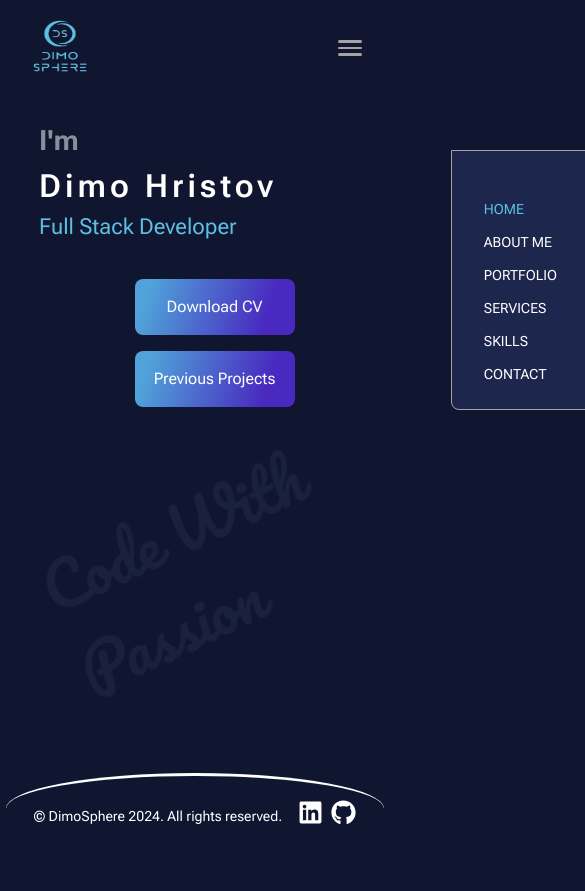
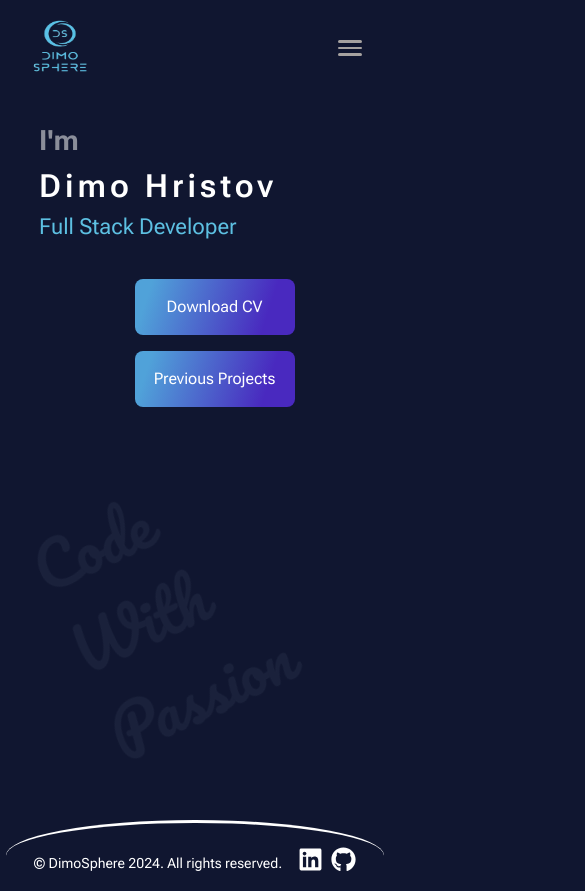
Before and after one commit to Dimo-Hristov/Personal-app, a Next.js app: page / in a window 390 px wide. Shown: the whole page, 585 px wide, since content can reach past the window. Before the commit the page ends 844 px from the top, so only its background shows below. Built offline with nearby package versions, Linux system fonts and the light colour scheme.

Commit message:
update styles

```diff
--- a/src/app/globals.scss
+++ b/src/app/globals.scss
@@ -50,9 +50,14 @@ html:focus-within {
 }
 
 /* Set core body defaults */
+html,
+body {
+  max-width: 1920px;
+  overflow-x: hidden;
+}
+
 body {
   min-height: 100vh;
-  max-width: 1920px;
   margin: 0 auto;
   text-rendering: optimizeSpeed;
   line-height: 1.5;
--- a/src/app/page.module.scss
+++ b/src/app/page.module.scss
@@ -1,6 +1,7 @@
 .homepage {
   margin-top: 20px;
   flex: 1;
+  max-width: 100%;
 
   .text1,
   .text2,
@@ -165,7 +166,6 @@
     }
     .text4 {
       font-size: 120px;
-      // right: 50px;
     }
   }
 }
@@ -174,7 +174,6 @@
   .homepage {
     .text4 {
       font-size: 100px;
-      // right: 20px;
     }
   }
 }
@@ -192,7 +191,6 @@
     }
     .text4 {
       font-size: 80px;
-      // right: 40px;
     }
   }
 }
@@ -231,6 +229,10 @@
       left: 50px;
     }
   }
+
+  .homepage {
+    min-height: 700px;
+  }
 }
 
 @media (max-width: 460px) {
@@ -268,6 +270,8 @@
     .text4 {
       right: 40px;
       top: 480px;
+      max-width: 200px;
+      max-height: 200px;
     }
 
     .links {
--- a/src/app/page.tsx
+++ b/src/app/page.tsx
@@ -1,26 +1,29 @@
-import { Pacifico} from "next/font/google";
+import { Pacifico } from "next/font/google";
 import styles from "./page.module.scss";
 import Link from "next/link";
 
-
 const pacifico = Pacifico({
   subsets: ["latin"],
-  weight: "400"
-})
-
+  weight: "400",
+});
 
 export default function Home() {
-
   return (
     <section className={styles.homepage}>
       <p className={styles.text1}>I&#39;m</p>
-        <h1 className={styles.text2}>Dimo Hristov</h1>
-        <p className={styles.text3}>Full Stack Developer</p>
-        <div className={styles.links}>
-        <Link className={styles.link1} href={'/'}>Download CV</Link>
-        <Link className={styles.link1} href={'/'}>Previous Projects</Link>
-        </div>
-        <p className={`${pacifico.className} ${styles.text4}`}>Code With Passion</p>
+      <h1 className={styles.text2}>Dimo Hristov</h1>
+      <p className={styles.text3}>Full Stack Developer</p>
+      <div className={styles.links}>
+        <Link className={styles.link1} href={"/"}>
+          Download CV
+        </Link>
+        <Link className={styles.link1} href={"/"}>
+          Previous Projects
+        </Link>
+      </div>
+      <p className={`${pacifico.className} ${styles.text4}`}>
+        Code With Passion
+      </p>
     </section>
   );
 }
```
